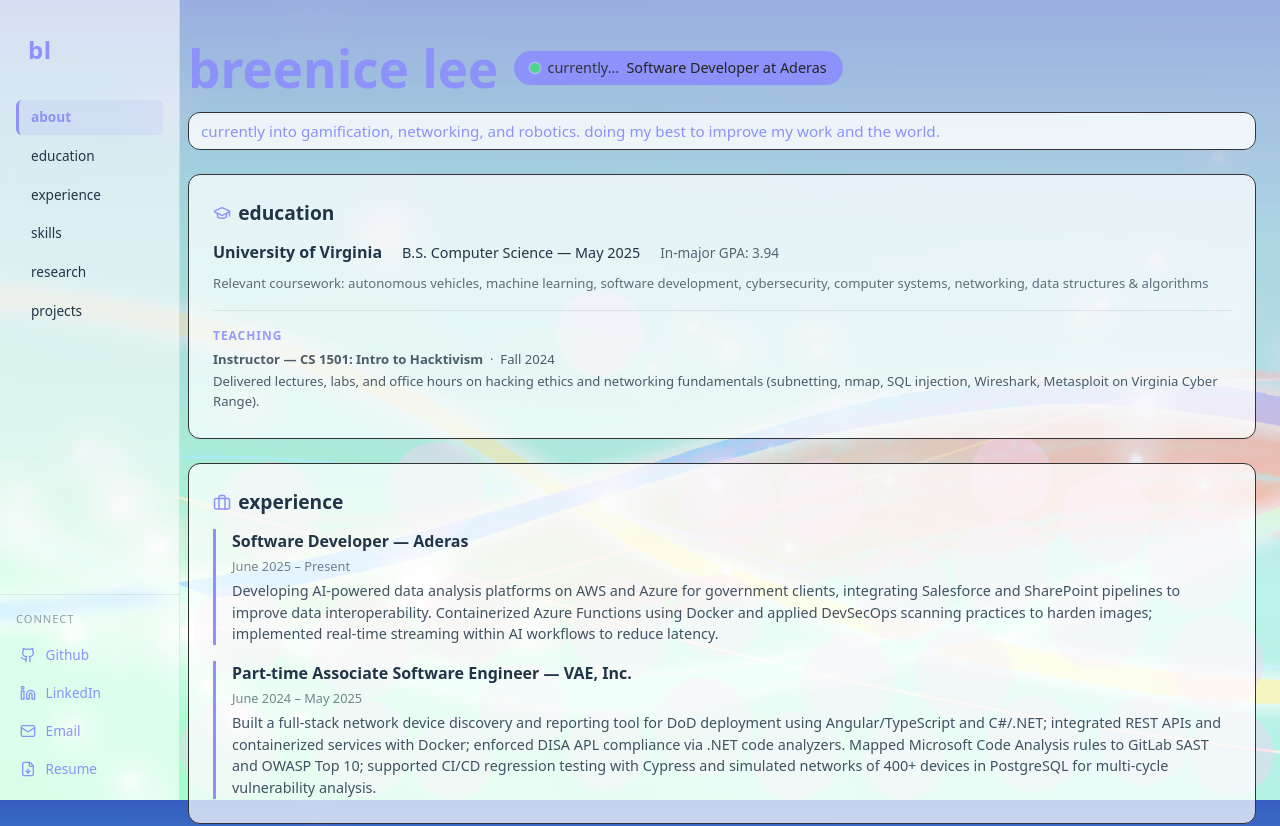
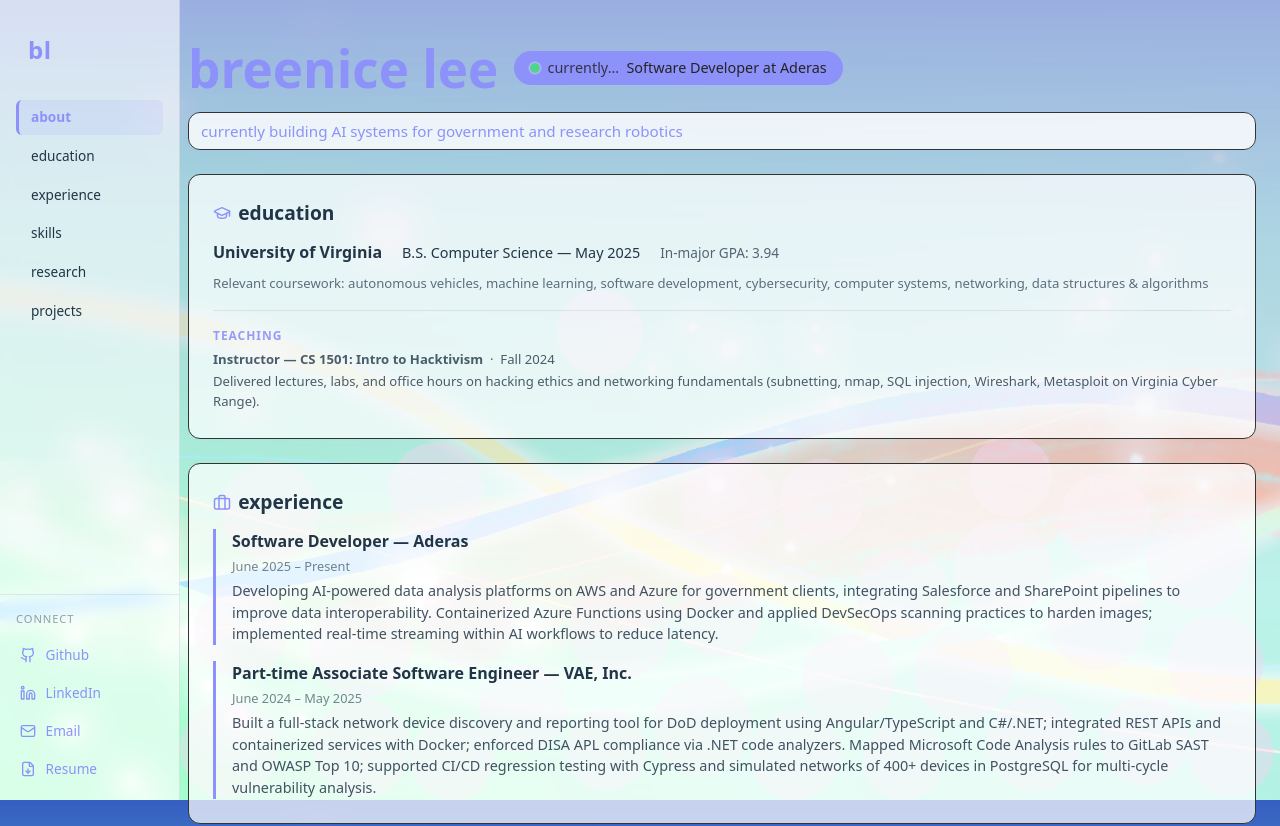
Before and after one commit to breenice/breenice.github.io, a React (Vite) app in the folder breesite/client/: page / in a window 1280 px wide. Shown: the top 826 px of the page. Built offline with nearby package versions, Linux system fonts and the light colour scheme.

Commit message:
update blurb

```diff
--- a/breesite/client/src/App.tsx
+++ b/breesite/client/src/App.tsx
@@ -233,7 +233,7 @@ function App() {
           className="cell banner"
         >
           <p className="banner-text">
-            currently into gamification, networking, and robotics. doing my best to improve my work and the world.
+            currently building AI systems for government and research robotics
           </p>
         </div>
 
```
